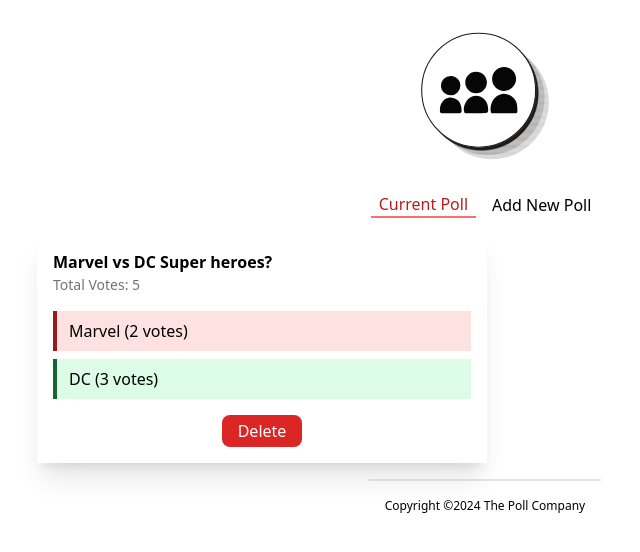
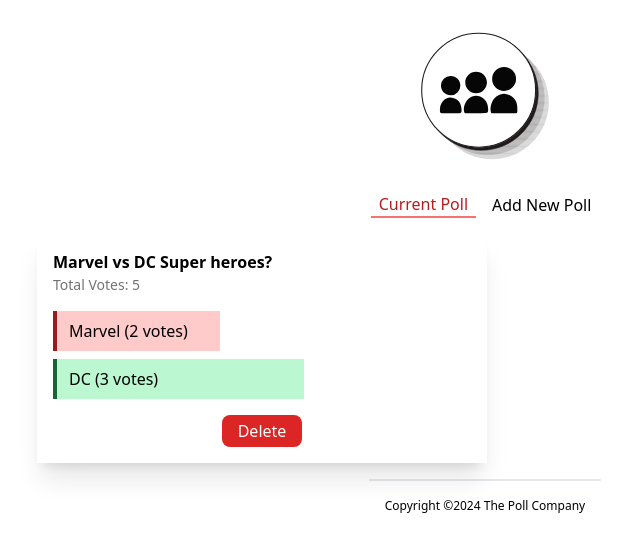
Before and after one commit to capnchill/PollApp, a SvelteKit app: page / in a window 1280 px wide. Shown: the top 552 px of the page, without its empty margins (155-795 px from the left). Built offline with nearby package versions, Linux system fonts and the light colour scheme.

Commit message:
Poll vote and vote bars added

```diff
--- a/src/routes/+page.svelte
+++ b/src/routes/+page.svelte
@@ -35,6 +35,18 @@
 		let filteredPoll = polls.filter((pollone) => pollone.id !== poll.id);
 		polls = filteredPoll;
 	}
+
+	function addtoVoteA(event) {
+		let pollId = event.detail.id;
+		let pollIndex = polls.findIndex((poll) => poll.id === pollId);
+		polls[pollIndex].voteA += 1;
+	}
+
+	function addtoVoteB(event) {
+		let pollId = event.detail.id;
+		let pollIndex = polls.findIndex((poll) => poll.id === pollId);
+		polls[pollIndex].voteB += 1;
+	}
 </script>
 
 <Header />
@@ -45,7 +57,12 @@
 	<div>
 		{#if activeItem === 'Current Poll'}
 			<div>
-				<Polllist {polls} on:deletePoll={deletePoll} />
+				<Polllist
+					{polls}
+					on:deletePoll={deletePoll}
+					on:addtoVoteA={addtoVoteA}
+					on:addtoVoteB={addtoVoteB}
+				/>
 			</div>
 		{:else}
 			<div class="mt-4">
--- a/src/routes/components/PollCard.svelte
+++ b/src/routes/components/PollCard.svelte
@@ -9,6 +9,17 @@
 	function deleteHandler() {
 		dispatch('deletePoll', poll);
 	}
+
+	$: votePercentA = Math.round((poll.voteA / totalVotes) * 100);
+	$: votePercentB = Math.round((poll.voteB / totalVotes) * 100);
+
+	function markVoteA() {
+		dispatch('addtoVoteA', poll);
+	}
+
+	function markVoteB() {
+		dispatch('addtoVoteB', poll);
+	}
 </script>
 
 <div class="p-4 shadow-xl">
@@ -19,13 +30,23 @@
 
 	<div class="mb-4">
 		<div
-			class="relative mb-2 flex bg-red-100 px-4 py-2 before:absolute before:left-0 before:top-0 before:h-full before:w-1 before:bg-red-800"
+			class="relative mb-2 flex cursor-pointer px-4 py-2 before:absolute before:left-0 before:top-0 before:h-full before:w-1 before:bg-red-800"
+			on:click={markVoteA}
 		>
+			<div
+				class="absolute left-0 top-0 -z-10 h-full bg-red-200"
+				style="width: {votePercentA}%"
+			></div>
 			<p>{poll.answerA} ({poll.voteA} votes)</p>
 		</div>
 		<div
-			class="relative flex bg-green-100 px-4 py-2 before:absolute before:left-0 before:top-0 before:h-full before:w-1 before:bg-green-800"
+			class="relative flex cursor-pointer px-4 py-2 before:absolute before:left-0 before:top-0 before:h-full before:w-1 before:bg-green-800"
+			on:click={markVoteB}
 		>
+			<div
+				class="absolute left-0 top-0 -z-10 h-full bg-green-200"
+				style="width: {votePercentB}%"
+			></div>
 			<p>{poll.answerB} ({poll.voteB} votes)</p>
 		</div>
 	</div>
--- a/src/routes/components/Polllist.svelte
+++ b/src/routes/components/Polllist.svelte
@@ -7,7 +7,7 @@
 <div class="my-4 grid grid-cols-2 gap-4">
 	{#each polls as poll (poll.id)}
 		<div class="w-[450px]">
-			<PollCard {poll} on:deletePoll></PollCard>
+			<PollCard {poll} on:deletePoll on:addtoVoteA on:addtoVoteB></PollCard>
 		</div>
 	{:else}
 		<div>
```
